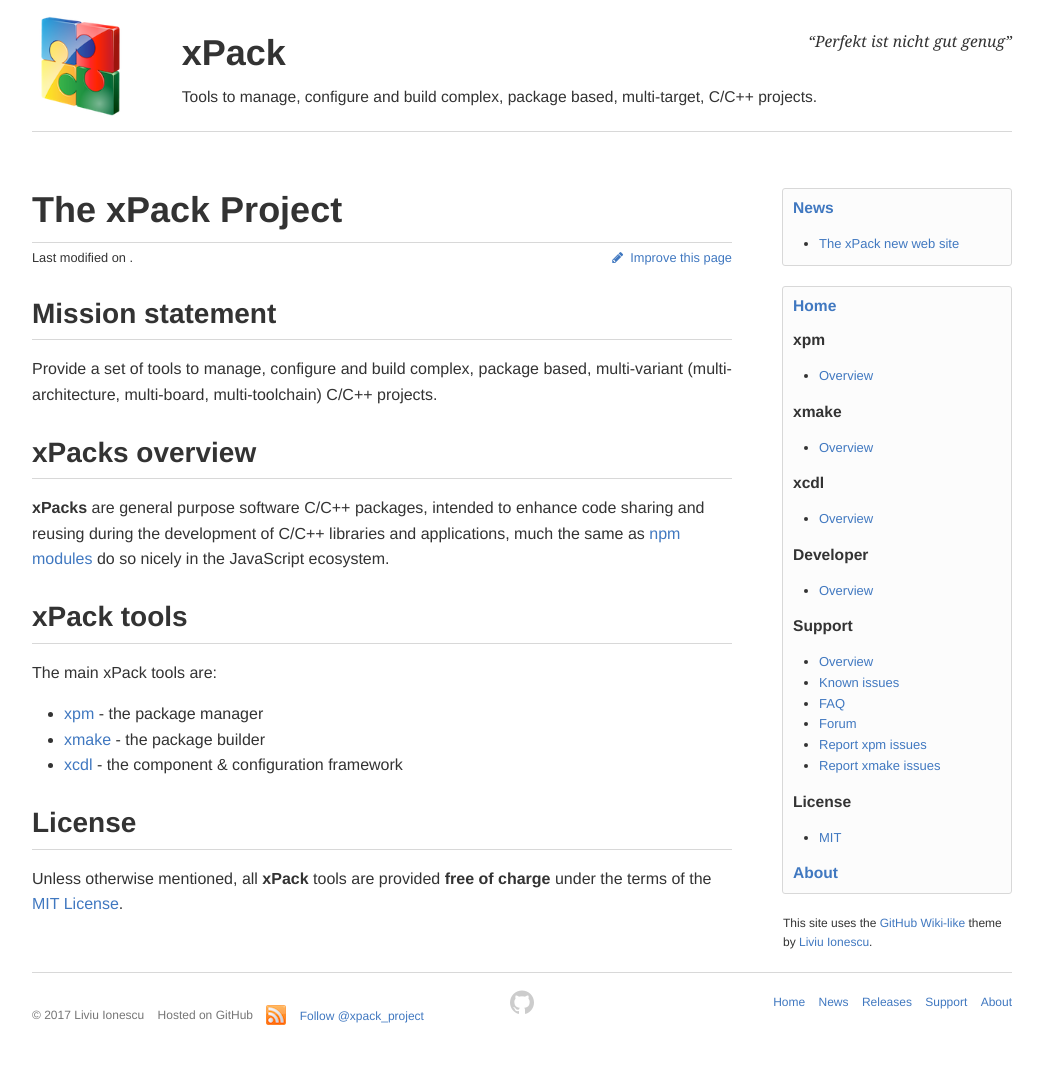
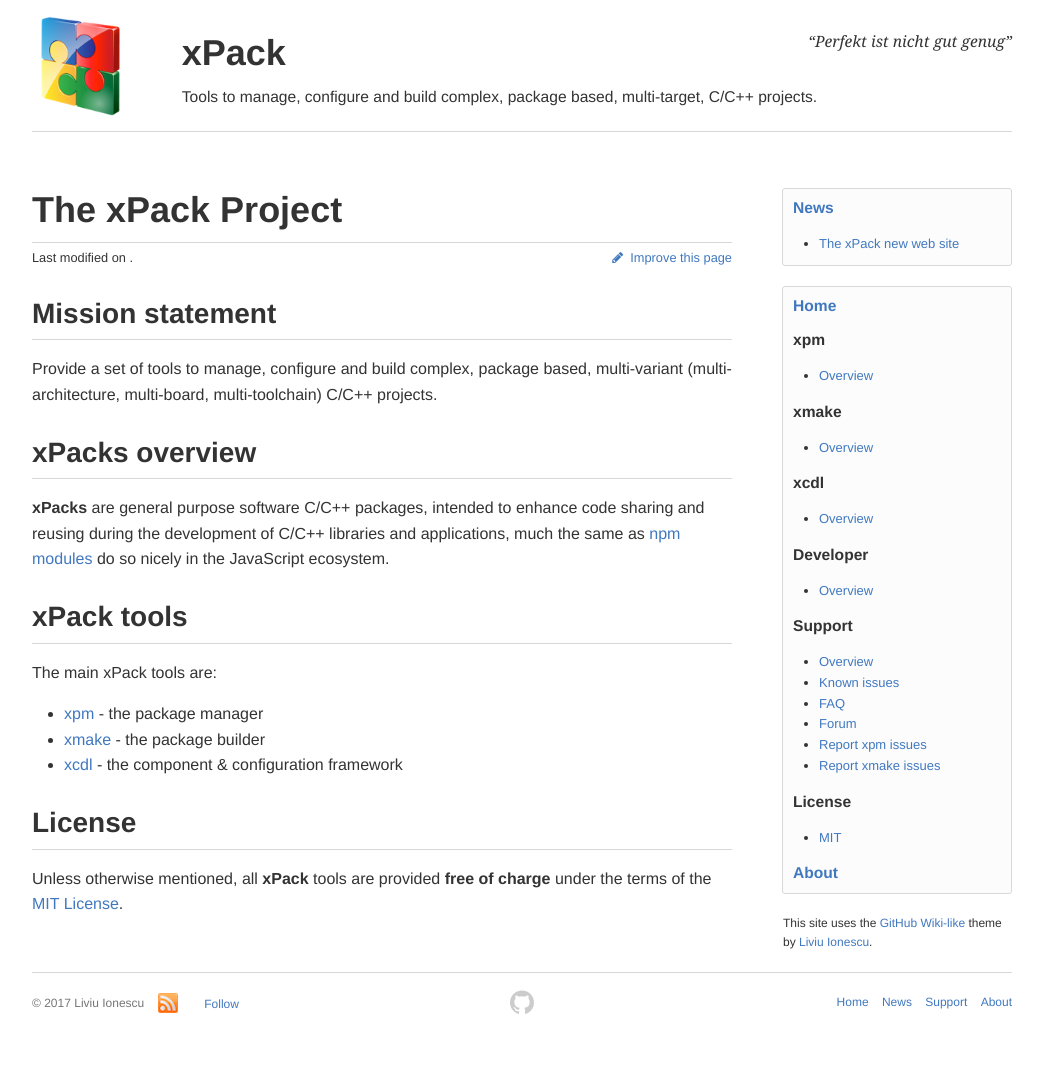
Before and after one commit to ilg-deprecated/xpack.github.io-source, a Jekyll site: the page built from pages/home.md, in a window 1280 px wide. Shown: the whole page, without its empty margins (118-1162 px from the left). Built offline with Jekyll 4.4.1, drawn with Linux system fonts in a browser that asks for light colours; comment, search, counter and statistics services are not loaded; after the commit the page ends 1053 px from its top, so only the background shows below that; part of the change alters nothing that is shown.

Commit message:
fix footer content (FB, Twitter, GitHub)

```diff
--- a/_config.yml
+++ b/_config.yml
@@ -84,17 +84,17 @@ gems:
 # Custom definitions.
 
 # References to the project associated with the web.
-github-username:  ilg-ul
-github-project-name: xpack/xpm-js
-github-project-url: http://github.com/xpack/xpm-js
+# github-username:  ilg-ul
+github-project-name: xpack
+github-project-url: http://github.com/xpack
 github-this-project-url: https://github.com/xpack/xpack.github.io-source
 github-this-project-branch: master
 
 # Change it to refer to project's page
-# facebook-url: https://facebook.com/ilg-ul/
-facebook-page: https://facebook.com/xpack.project/
+facebook-url: https://facebook.com/xpack.project/
+# facebook-page: https://facebook.com/xpack.project/
 
-twitter-id: xpack_project
+# twitter-id: xpack_project
 twitter-url: http://twitter.com/xpack_project
 
 # If you have one, define it here.
--- a/_includes/content/footer-left.markdown
+++ b/_includes/content/footer-left.markdown
@@ -1,6 +1,5 @@
 {% if site.copyright-message %}* {{ site.copyright-message }}{% endif %}
-* Hosted on GitHub
 * [![RSS]({{ site.baseurl }}/assets/images/feed-20.png)]({{ site.baseurl }}/feed.xml)
 {% if site.facebook-url %}* <div class="fb-like" data-href="{{ site.facebook-url }}" data-layout="button" data-action="like" data-show-faces="false" data-share="false"></div>{% endif %}
-{% if site.twitter-url %}* <a href="{{site.twitter-url}}" class="twitter-follow-button" data-show-count="false">Follow @{{site.twitter-id}}</a><script async src="//platform.twitter.com/widgets.js" charset="utf-8"></script>
+{% if site.twitter-url %}* <a href="{{site.twitter-url}}" class="twitter-follow-button" data-show-count="false" data-show-screen-name="false">Follow</a><script async src="//platform.twitter.com/widgets.js" charset="utf-8"></script>
 {% endif %}
--- a/_includes/content/footer-right.markdown
+++ b/_includes/content/footer-right.markdown
@@ -1,5 +1,4 @@
 * [Home]({{ site.baseurl }}/)
 * [News]({{ site.baseurl }}/blog/)
-* [Releases](https://github.com/{{ site.github-project-name }}/releases)
 * [Support](https://github.com/{{ site.github-project-name }}/issues)
 * [About]({{ site.baseurl }}/about/)
```
